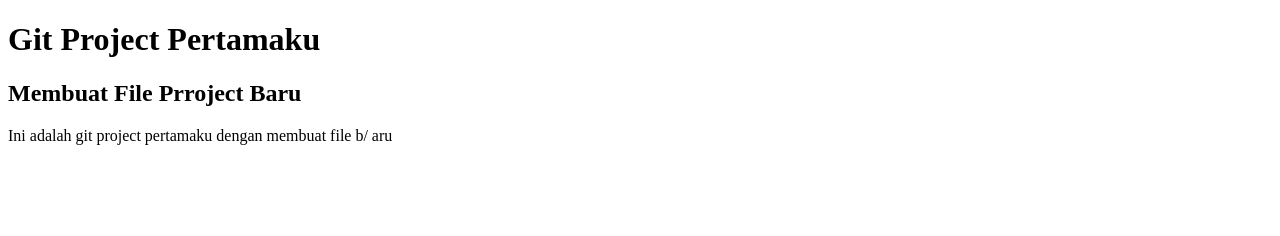
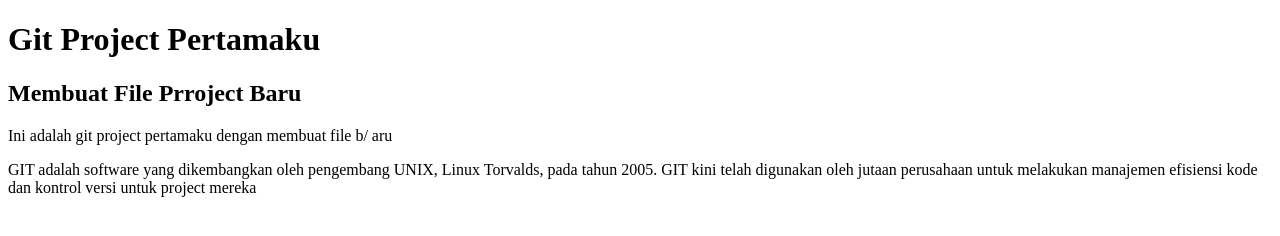
Before and after one commit to rf1aa/web_git, a plain HTML site: page index.html in a window 1280 px wide. Drawn offline with Linux system fonts and the light colour scheme.

Commit message:
Adding text p

```diff
--- a/index.html
+++ b/index.html
@@ -8,5 +8,8 @@
     <h1>Git Project Pertamaku</h1>
     <h2>Membuat File Prroject Baru</h2>
     <p>Ini adalah git project pertamaku dengan membuat file b/ aru</p>
+    <p>GIT adalah software yang dikembangkan oleh pengembang UNIX, Linux Torvalds, pada tahun 2005.
+        GIT kini telah digunakan oleh jutaan perusahaan untuk melakukan manajemen efisiensi kode dan kontrol versi untuk project mereka
+    </p>
 </body>
 </html>
```
